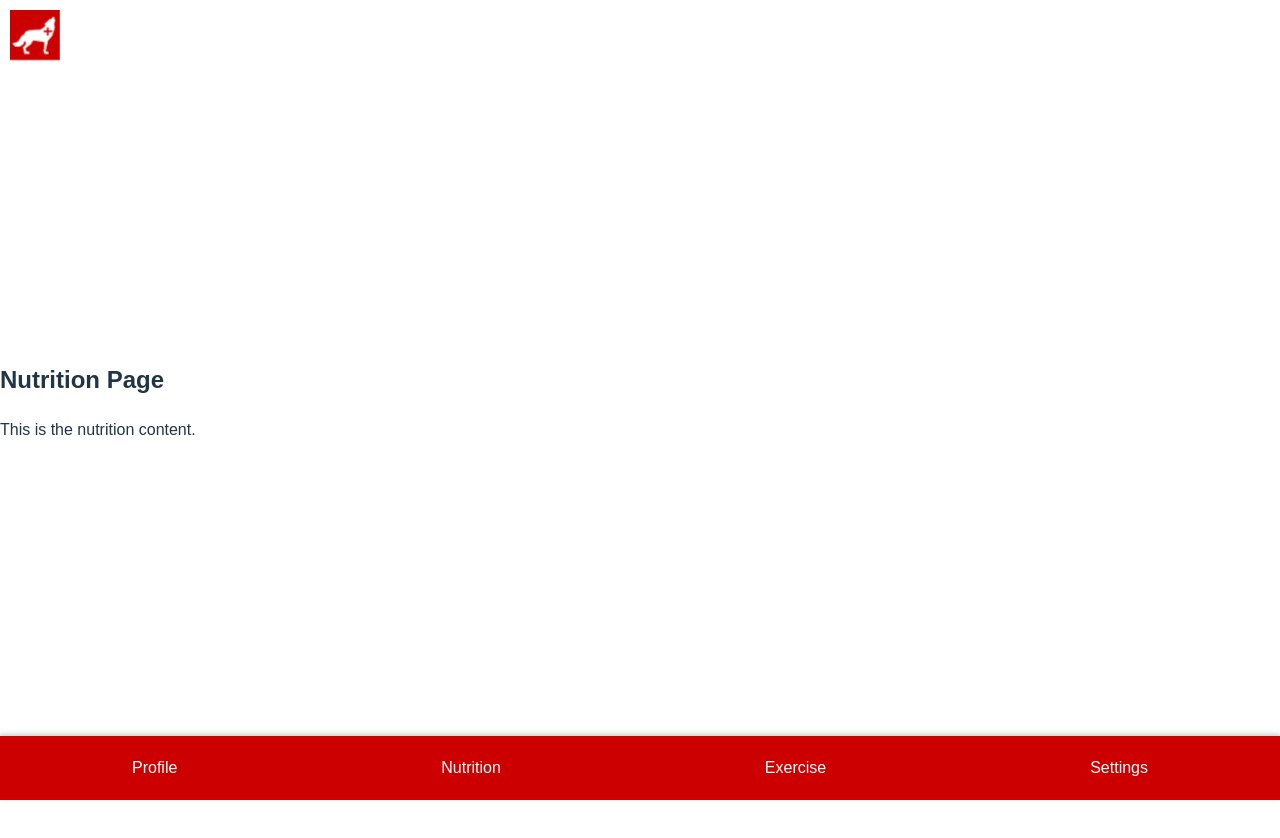
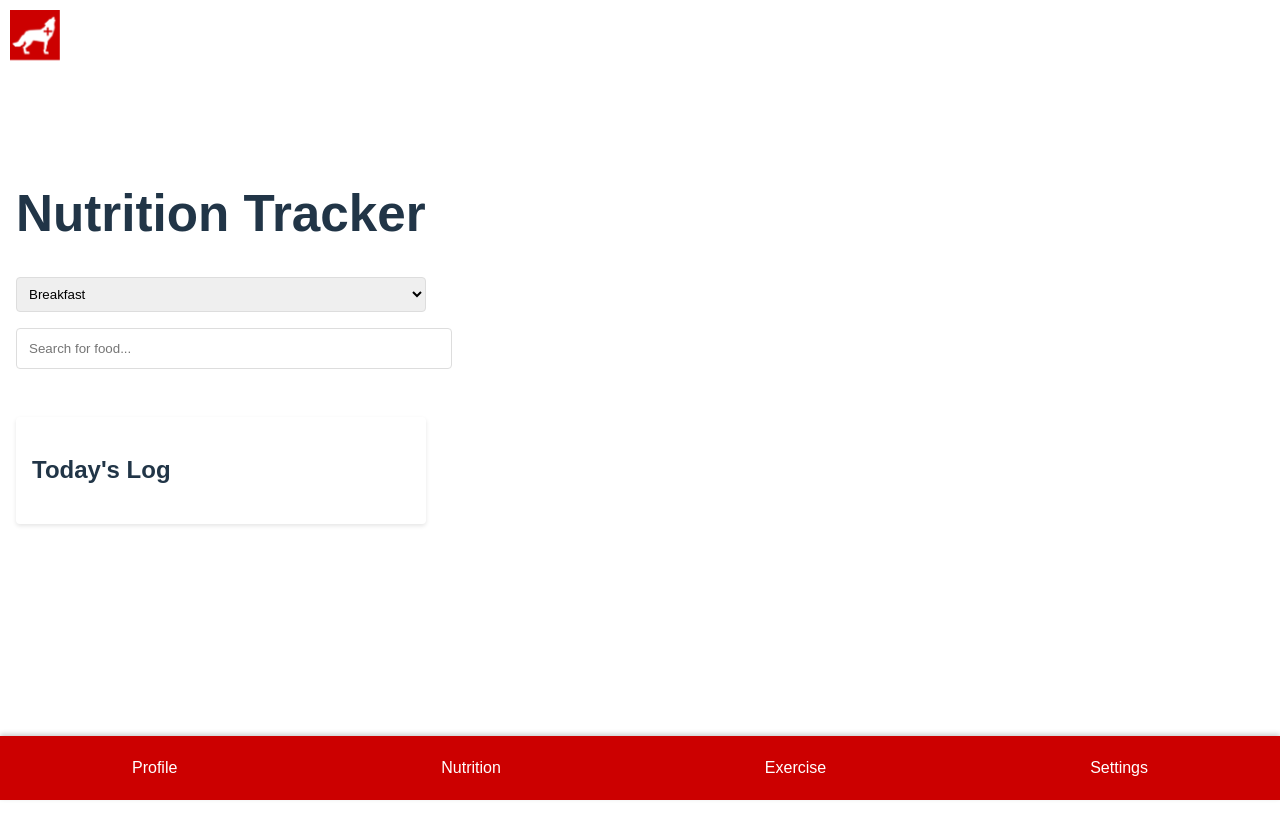
Before and after one commit to DavidMond9/NCSUHealth, a React (Vite) app in the folder root/frontend/@latest/: page /Home/nutrition in a window 1280 px wide. Shown: the top 838 px of the page. Built offline with nearby package versions, Linux system fonts and the light colour scheme.

Commit message:
Nutrition Page Up

```diff
--- a/root/frontend/@latest/src/main.jsx
+++ b/root/frontend/@latest/src/main.jsx
@@ -2,9 +2,12 @@ import { StrictMode } from 'react'
 import { createRoot } from 'react-dom/client'
 import './index.css'
 import App from './pages/App.jsx'
+import { AppProvider } from './pages/AppContext.jsx'
 
 createRoot(document.getElementById('root')).render(
   <StrictMode>
-    <App />
+    <AppProvider>
+      <App />
+    </AppProvider>
   </StrictMode>,
 )
--- /dev/null
+++ b/root/frontend/@latest/src/pages/AppContext.jsx
@@ -0,0 +1,86 @@
+import React, { createContext, useContext, useReducer } from 'react'
+
+const AppContext = createContext()
+
+const initialState = {
+    user: null,
+    profile: null,
+    nutrition: {
+        dailyGoals: {
+            calories: 2000,
+            protein: 150,
+            water: 3.0
+        },
+        meals: [],
+        foodLog: {}
+    },
+    exercise: {
+        workouts: [],
+        completedSets: {},
+        routines: {
+            chest: {
+                name: 'Chest and Triceps',
+                exercises: [
+                    { name: 'Bench Press', sets: 3, reps: 10, completed: 0 },
+                    { name: 'Incline Press', sets: 3, reps: 10, completed: 0 },
+                    { name: 'Tricep Extensions', sets: 3, reps: 12, completed: 0 }
+                ]
+            },
+            // Add more workout routines here
+        }
+    }
+}
+
+function appReducer(state, action) {
+    switch (action.type) {
+        case 'SET_USER':
+            return { ...state, user: action.payload }
+        case 'SET_PROFILE':
+            return { ...state, profile: action.payload }
+        case 'LOG_FOOD':
+            return {
+                ...state,
+                nutrition: {
+                    ...state.nutrition,
+                    foodLog: {
+                        ...state.nutrition.foodLog,
+                        [action.payload.date]: [
+                            ...(state.nutrition.foodLog[action.payload.date] || []),
+                            action.payload.food
+                        ]
+                    }
+                }
+            }
+        case 'COMPLETE_EXERCISE_SET':
+            return {
+                ...state,
+                exercise: {
+                    ...state.exercise,
+                    completedSets: {
+                        ...state.exercise.completedSets,
+                        [action.payload.exerciseId]: (state.exercise.completedSets[action.payload.exerciseId] || 0) + 1
+                    }
+                }
+            }
+        default:
+            return state
+    }
+}
+
+export function AppProvider({ children }) {
+    const [state, dispatch] = useReducer(appReducer, initialState)
+
+    return (
+        <AppContext.Provider value={{ state, dispatch }}>
+            {children}
+        </AppContext.Provider>
+    )
+}
+
+export function useApp() {
+    const context = useContext(AppContext)
+    if (!context) {
+        throw new Error('useApp must be used within an AppProvider')
+    }
+    return context
+}
--- a/root/frontend/@latest/src/pages/Nutrition.jsx
+++ b/root/frontend/@latest/src/pages/Nutrition.jsx
@@ -1,12 +1,91 @@
-import React from 'react';
+import React, { useState } from 'react'
+import { useApp } from './AppContext'
+import './styles/Nutrition.css'
 
 function Nutrition() {
+    const { state, dispatch } = useApp()
+    const [searchTerm, setSearchTerm] = useState('')
+    const [selectedMeal, setSelectedMeal] = useState('breakfast')
+
+    // Mock food database - in real app, this would be an API call
+    const searchFood = (term) => {
+        const mockFoodDb = [
+            { id: 1, name: 'Chicken Breast', calories: 165, protein: 31, carbs: 0, fat: 3.6 },
+            { id: 2, name: 'Brown Rice', calories: 216, protein: 5, carbs: 45, fat: 1.8 },
+            // Add more foods
+        ]
+        return mockFoodDb.filter(food =>
+            food.name.toLowerCase().includes(term.toLowerCase())
+        )
+    }
+
+    const handleAddFood = (food) => {
+        dispatch({
+            type: 'LOG_FOOD',
+            payload: {
+                date: new Date().toISOString().split('T')[0],
+                food: {
+                    ...food,
+                    meal: selectedMeal,
+                    timestamp: new Date().toISOString()
+                }
+            }
+        })
+    }
+
+    const searchResults = searchTerm ? searchFood(searchTerm) : []
+
     return (
-        <div>
-            <h2>Nutrition Page</h2>
-            <p>This is the nutrition content.</p>
+        <div className="nutrition-page">
+            <h1>Nutrition Tracker</h1>
+
+            <div className="meal-selector">
+                <select
+                    value={selectedMeal}
+                    onChange={(e) => setSelectedMeal(e.target.value)}
+                >
+                    <option value="breakfast">Breakfast</option>
+                    <option value="lunch">Lunch</option>
+                    <option value="dinner">Dinner</option>
+                    <option value="snacks">Snacks</option>
+                </select>
+            </div>
+
+            <div className="food-search">
+                <input
+                    type="text"
+                    placeholder="Search for food..."
+                    value={searchTerm}
+                    onChange={(e) => setSearchTerm(e.target.value)}
+                />
+
+                {searchTerm && (
+                    <div className="search-results">
+                        {searchResults.map(food => (
+                            <div key={food.id} className="food-item">
+                                <div className="food-info">
+                                    <h3>{food.name}</h3>
+                                    <p>{food.calories} kcal | {food.protein}g protein</p>
+                                </div>
+                                <button onClick={() => handleAddFood(food)}>Add</button>
+                            </div>
+                        ))}
+                    </div>
+                )}
+            </div>
+
+            <div className="daily-summary">
+                <h2>Today's Log</h2>
+                {/* Display logged foods for today */}
+                {state.nutrition.foodLog[new Date().toISOString().split('T')[0]]?.map((food, index) => (
+                    <div key={index} className="logged-food">
+                        <span>{food.name}</span>
+                        <span>{food.calories} kcal</span>
+                    </div>
+                ))}
+            </div>
         </div>
-    );
+    )
 }
 
 export default Nutrition;
--- /dev/null
+++ b/root/frontend/@latest/src/pages/styles/Nutrition.css
@@ -0,0 +1,66 @@
+.nutrition-page {
+    padding: 1rem;
+    padding-bottom: 140px;
+}
+
+.meal-selector {
+    margin: 1rem 0;
+}
+
+.meal-selector select {
+    width: 100%;
+    padding: 0.5rem;
+    border-radius: 4px;
+    border: 1px solid #ddd;
+}
+
+.food-search {
+    margin-bottom: 2rem;
+}
+
+.food-search input {
+    width: 100%;
+    padding: 0.75rem;
+    border: 1px solid #ddd;
+    border-radius: 4px;
+    margin-bottom: 1rem;
+}
+
+.search-results {
+    background: white;
+    border-radius: 4px;
+    box-shadow: 0 2px 4px rgba(0, 0, 0, 0.1);
+}
+
+.food-item {
+    display: flex;
+    justify-content: space-between;
+    align-items: center;
+    padding: 1rem;
+    border-bottom: 1px solid #eee;
+}
+
+.food-info h3 {
+    margin: 0;
+    font-size: 1rem;
+}
+
+.food-info p {
+    margin: 0.25rem 0 0;
+    font-size: 0.875rem;
+    color: #666;
+}
+
+.daily-summary {
+    background: white;
+    padding: 1rem;
+    border-radius: 4px;
+    box-shadow: 0 2px 4px rgba(0, 0, 0, 0.1);
+}
+
+.logged-food {
+    display: flex;
+    justify-content: space-between;
+    padding: 0.5rem 0;
+    border-bottom: 1px solid #eee;
+}
```
